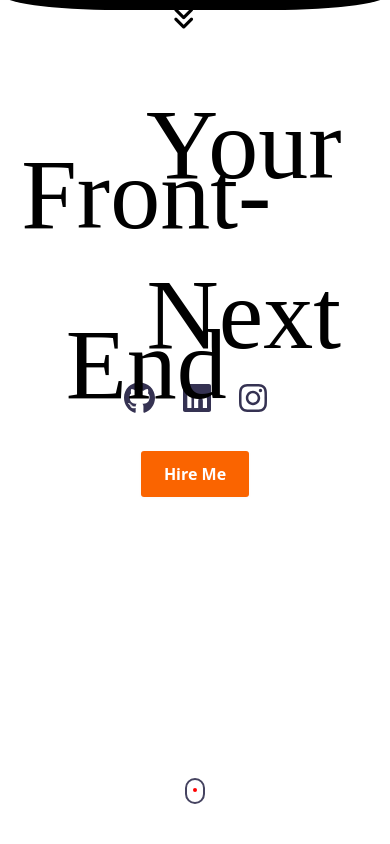
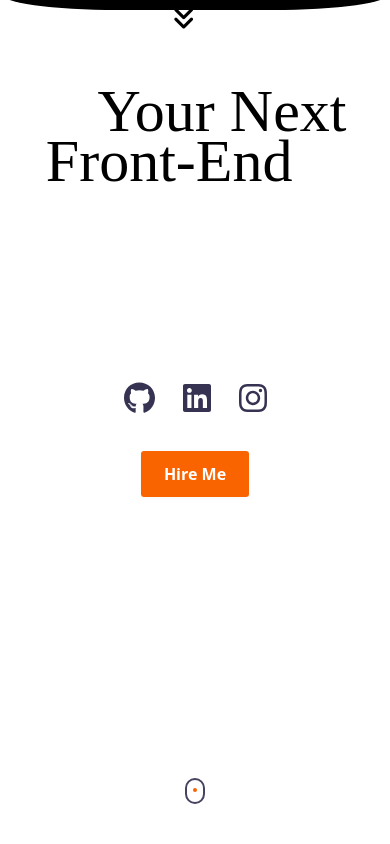
Before and after one commit to artursantana/Portifolio, a React (Vite) app: page / in a window 390 px wide. Shown: the top 844 px of the page. Built offline with nearby package versions, Linux system fonts and the light colour scheme.

Commit message:
first commit

```diff
--- a/src/components/home/home.scss
+++ b/src/components/home/home.scss
@@ -9,7 +9,6 @@
     align-items: center;
     justify-content: center;
 
-}
 
     .home_div{
         color: black;
@@ -19,6 +18,9 @@
        top: 60px;
        opacity: 0.5;
        animation: name_front 3s both;
+       @media (max-width:560px) {
+        font-size: 60px;
+    }
     }
 
     @keyframes name_front {
@@ -42,6 +44,11 @@
         top: 110px;
         opacity: 0.5;
         animation: name_front1 3s both;
+
+    @media (max-width:560px) {
+        font-size: 60px;
+
+    }
     }
 
     @keyframes name_front1 {
@@ -56,6 +63,11 @@
         }
     }
 
+}
+
+
+
+
 
 
 
@@ -69,9 +81,6 @@
         display: flex;
         flex-direction: row;
     }
-
-
-
 
     .home_img {
         margin-bottom: 1.5rem;
@@ -105,8 +114,8 @@
 
 
 .btn{
-    align-items: center;
-    background-clip: padding-box;
+  align-items: center;
+  background-clip: padding-box;
   background-color: #fa6400;
   border: 1px solid transparent;
   border-radius: .25rem;
@@ -201,6 +210,6 @@
     left: 50%;
     transform: translateX(-50%);
     animation: ani-mouse 2s linear infinite;
-    background-color: red;
+    background-color: #fa6400;
 }
 }
```
